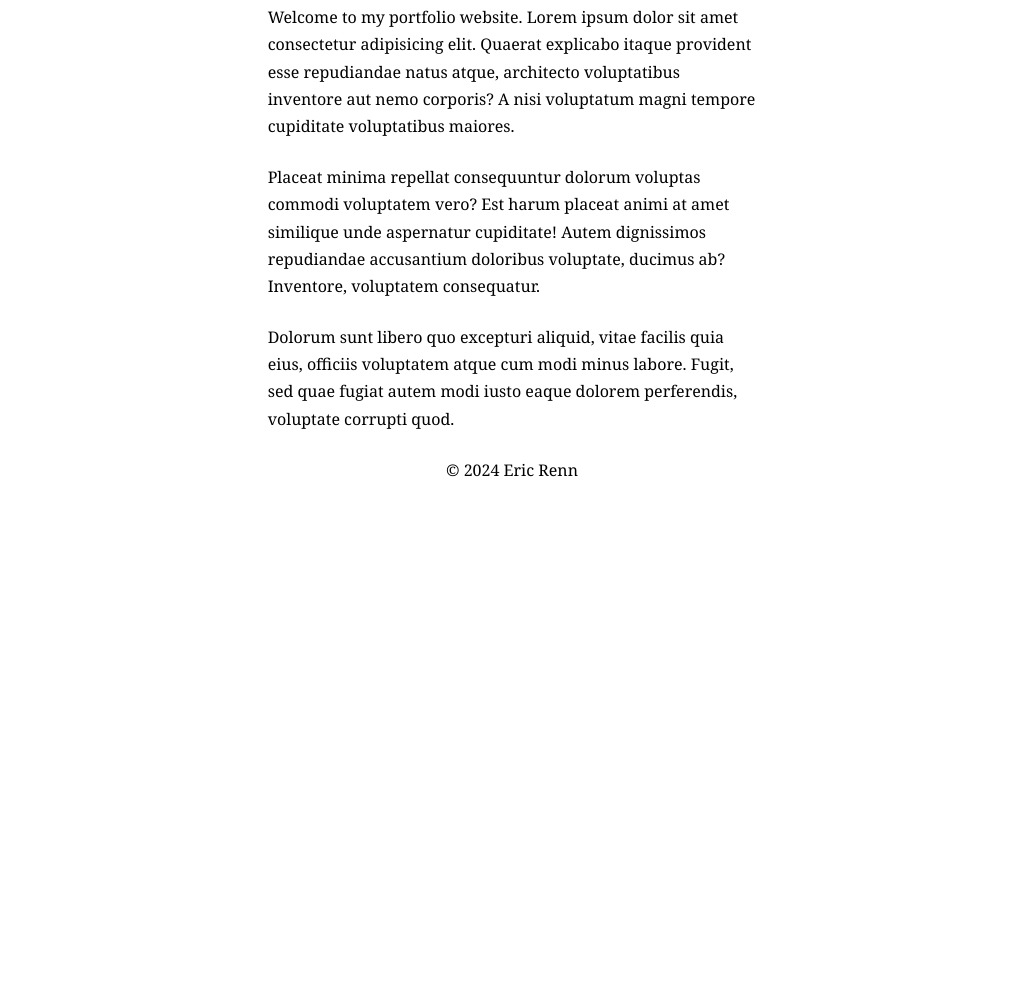
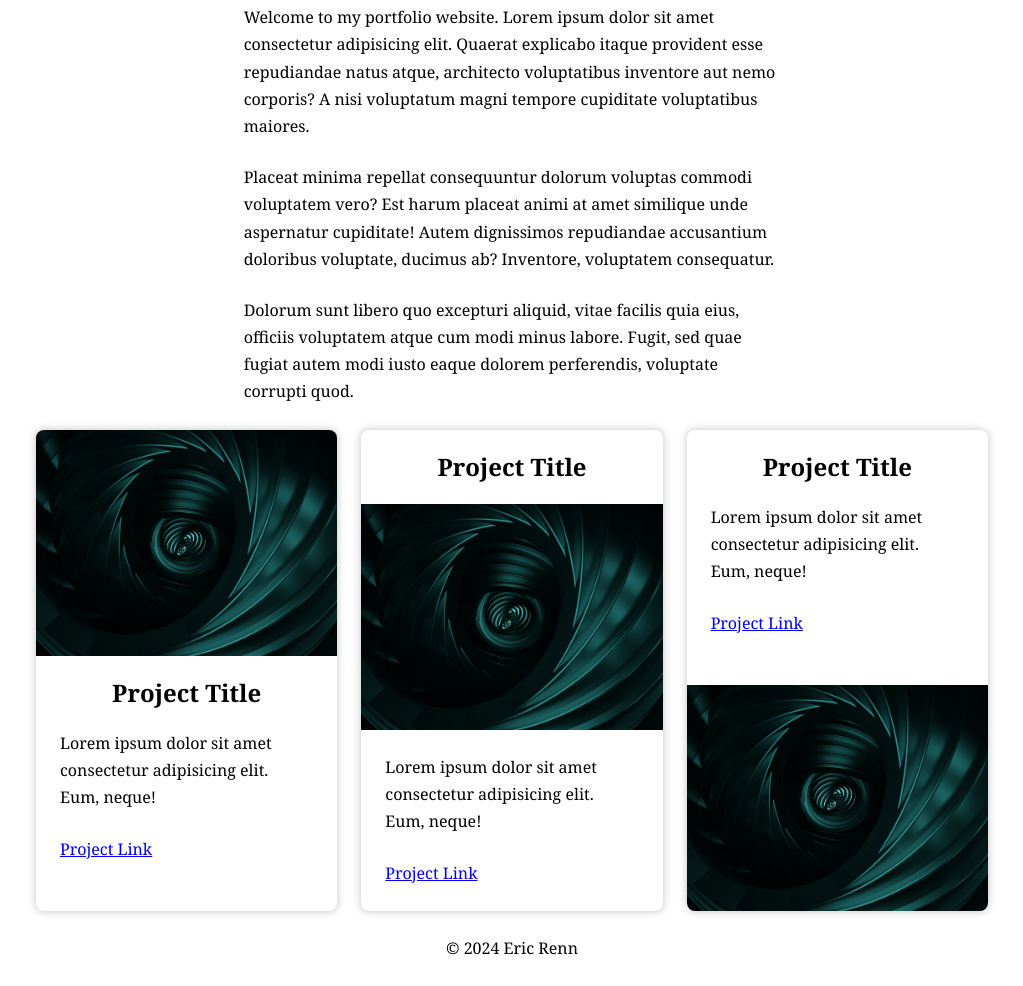
Before and after one commit to erenn-clu/erenn-clu.github.io, a plain HTML site: page index.html in a window 1280 px wide. Shown: the part 79-1065 px from the top of the page, without its empty margins (128-1151 px from the left). Before the commit the page ends 800 px from the top, so only its background shows below. Drawn offline with Linux system fonts and the light colour scheme.

Commit message:
Card Component

```diff
--- a/global.css
+++ b/global.css
@@ -5,6 +5,7 @@
 }
 
 :root {
+    --shadow: 0 0 0.5rem rgba(0,0,0,0.25);
     --spacing: 1.5rem;
 }
 
@@ -17,7 +18,7 @@ figure, blockquote, dl, dd {
 body {
     font-family: Georgia, 'Times New Roman', Times, serif;
     margin-inline: auto;
-    max-width: 60ch;
+    max-width: 1000px;
     line-height: 1.7;
     padding: var(--spacing);
 }
@@ -25,6 +26,12 @@ body {
 h1, h2, h3, h4 {
     line-height: 1.1;
     text-wrap: balance;
+    text-align: center;
+}
+
+p {
+    max-width: 60ch;
+    margin-inline: auto;
 }
 
 img,
@@ -37,6 +44,58 @@ picture {
     margin-block-start: var(--spacing);
 }
 
+.auto-grid {
+    --width: 20ch;
+    display: grid;
+    grid-template-columns: repeat(auto-fit, minmax(var(--width), 1fr));
+    gap: var(--spacing);
+}
+
+.card {
+    --img-ratio: 4/3;
+    --border-radius: 0.5rem;
+    display: flex;
+    flex-direction: column;
+    border-radius: var(--border-radius);
+    box-shadow: var(--shadow);
+}
+
+.card > img {
+    aspect-ratio: var(--img-ratio);
+    object-fit: cover;
+    width: 100%;
+}
+
+.card > img:first-child {
+    border-radius: var(--border-radius) var(--border-radius) 0 0;
+}
+
+.card > img:last-child {
+    border-radius: 0 0 var(--border-radius) var(--border-radius);
+    margin-top: auto;
+}
+
+.card > :not(img) {
+    margin-inline: var(--spacing);
+    text-wrap: pretty;
+}
+
+.card > :not(img):first-child {
+    margin-block-start: var(--spacing);
+}
+
+.card > :not(img):last-child {
+    margin-block-end: var(--spacing);
+}
+
+.card > *:last-child {
+    justify-self: flex-end;
+}
+
+.card > a {
+    align-self: start;
+}
+
 footer {
     text-align: center;
 }
--- a/index.html
+++ b/index.html
@@ -11,6 +11,26 @@
     <p>Welcome to my portfolio website. Lorem ipsum dolor sit amet consectetur adipisicing elit. Quaerat explicabo itaque provident esse repudiandae natus atque, architecto voluptatibus inventore aut nemo corporis? A nisi voluptatum magni tempore cupiditate voluptatibus maiores.</p>
     <p>Placeat minima repellat consequuntur dolorum voluptas commodi voluptatem vero? Est harum placeat animi at amet similique unde aspernatur cupiditate! Autem dignissimos repudiandae accusantium doloribus voluptate, ducimus ab? Inventore, voluptatem consequatur.</p>
     <p>Dolorum sunt libero quo excepturi aliquid, vitae facilis quia eius, officiis voluptatem atque cum modi minus labore. Fugit, sed quae fugiat autem modi iusto eaque dolorem perferendis, voluptate corrupti quod.</p>
+    <div class="auto-grid">
+        <div class="card flow">
+            <img src="images/bkgd.jpg" alt="">
+            <h2>Project Title</h2>
+            <p>Lorem ipsum dolor sit amet consectetur adipisicing elit. Eum, neque!</p>
+            <a href="#">Project Link</a>
+        </div>
+        <div class="card flow">
+            <h2>Project Title</h2>
+            <img src="images/bkgd.jpg" alt="">
+            <p>Lorem ipsum dolor sit amet consectetur adipisicing elit. Eum, neque!</p>
+            <a href="#">Project Link</a>
+        </div>
+        <div class="card flow">
+            <h2>Project Title</h2>
+            <p>Lorem ipsum dolor sit amet consectetur adipisicing elit. Eum, neque!</p>
+            <a href="#">Project Link</a>
+            <img src="images/bkgd.jpg" alt="">
+        </div>
+    </div>
     <footer>
         <p>&copy; 2024 Eric Renn</p>
     </footer>
```
Also changed, not shown: images/bkgd.jpg (added).
